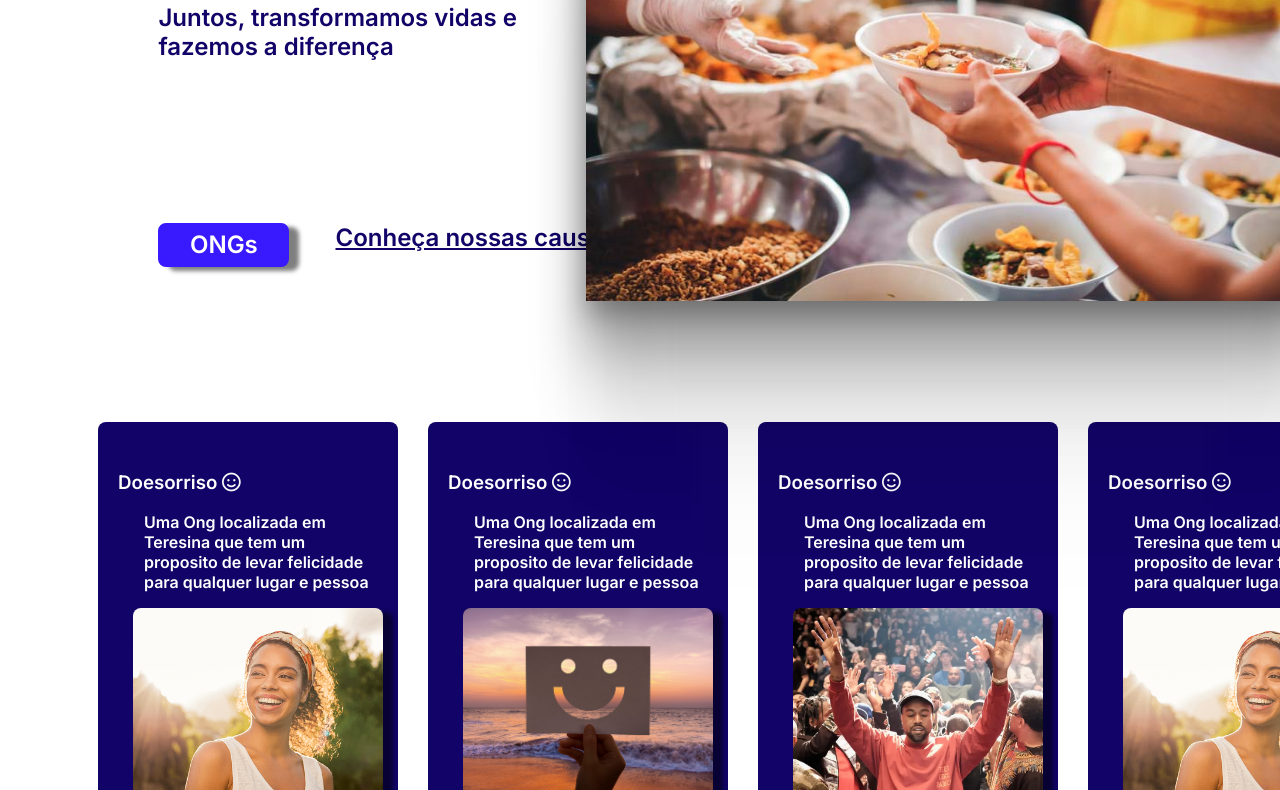
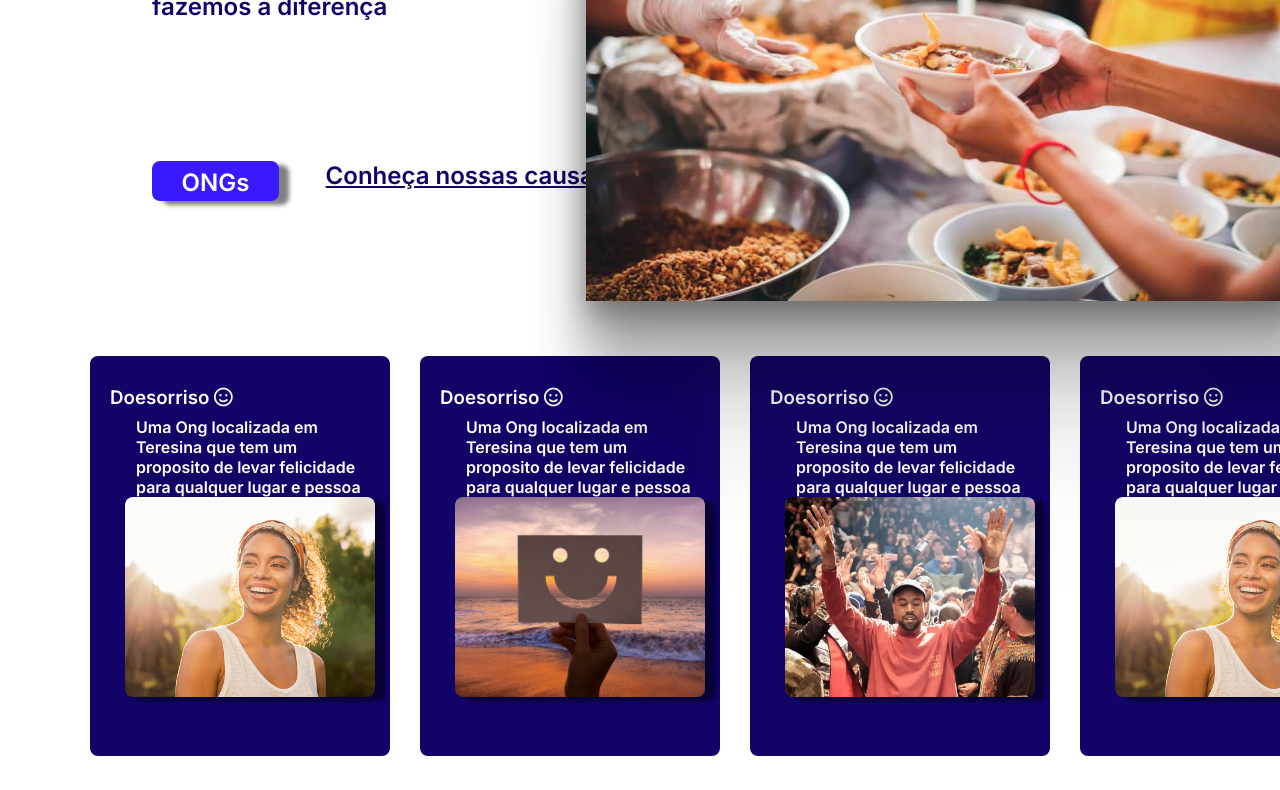
Before and after one commit to gabrielsilva25/projeto_ong, a plain HTML site: page html/index.html in a window 1280 px wide. Shown: the part 260-1050 px from the top of the page. Drawn offline with Linux system fonts and the light colour scheme; files whose address does not match are found by name.

Commit message:
No index.html, foi alterada a linguagem para pt-br No CSS, a configuração padrão do navegador foi zerada para poder fazer a edição do CSS

```diff
--- a/html/index.html
+++ b/html/index.html
@@ -1,6 +1,6 @@
 
 <!DOCTYPE html>
-<html lang="en">
+<html lang="pt-br">
 <head>
     <meta charset="UTF-8">
     <meta name="viewport" content="width=device-width, initial-scale=1.0">
--- a/style/style.css
+++ b/style/style.css
@@ -1,5 +1,9 @@
+*{
+    margin: 0;
+    padding: 0;
+    box-sizing: border-box;
+}
 nav{
-
     color: white;
     padding: 40px;
     position: relative;
```
Also changed, not shown: 1 other file.
